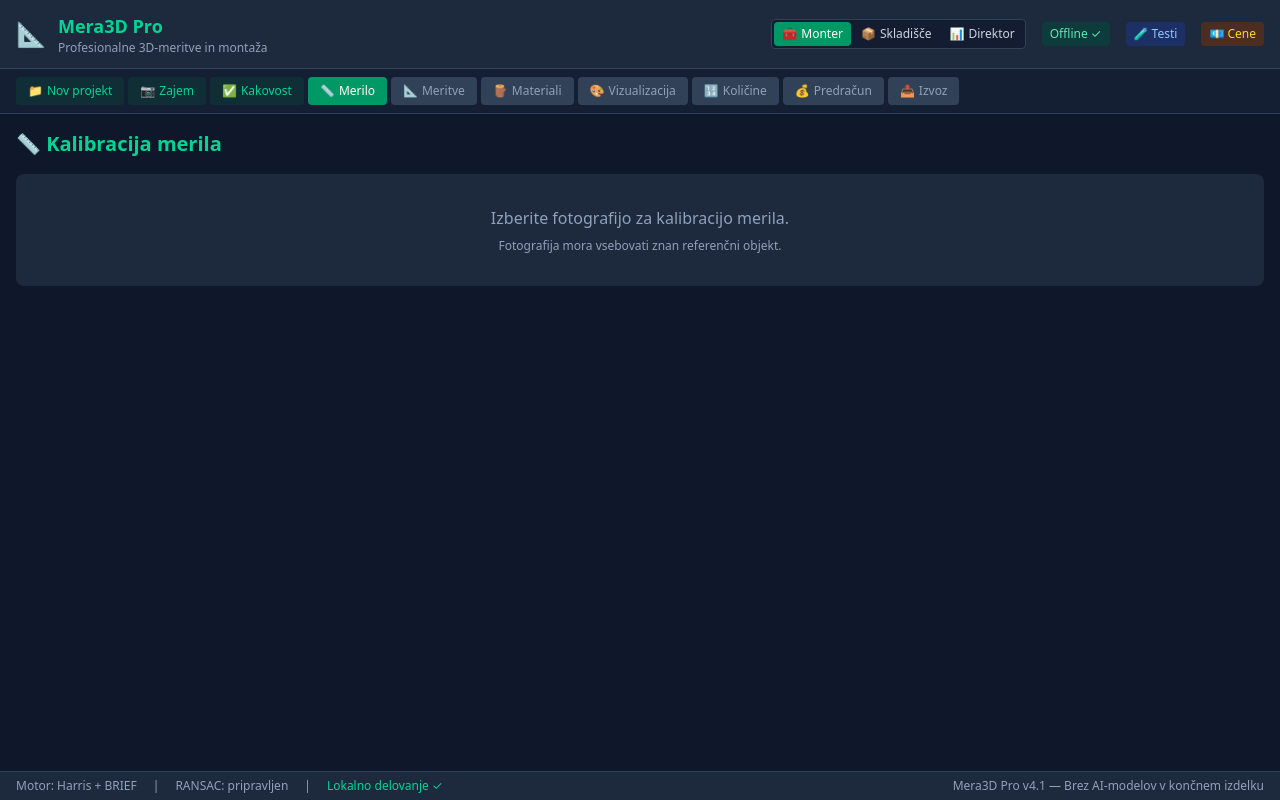
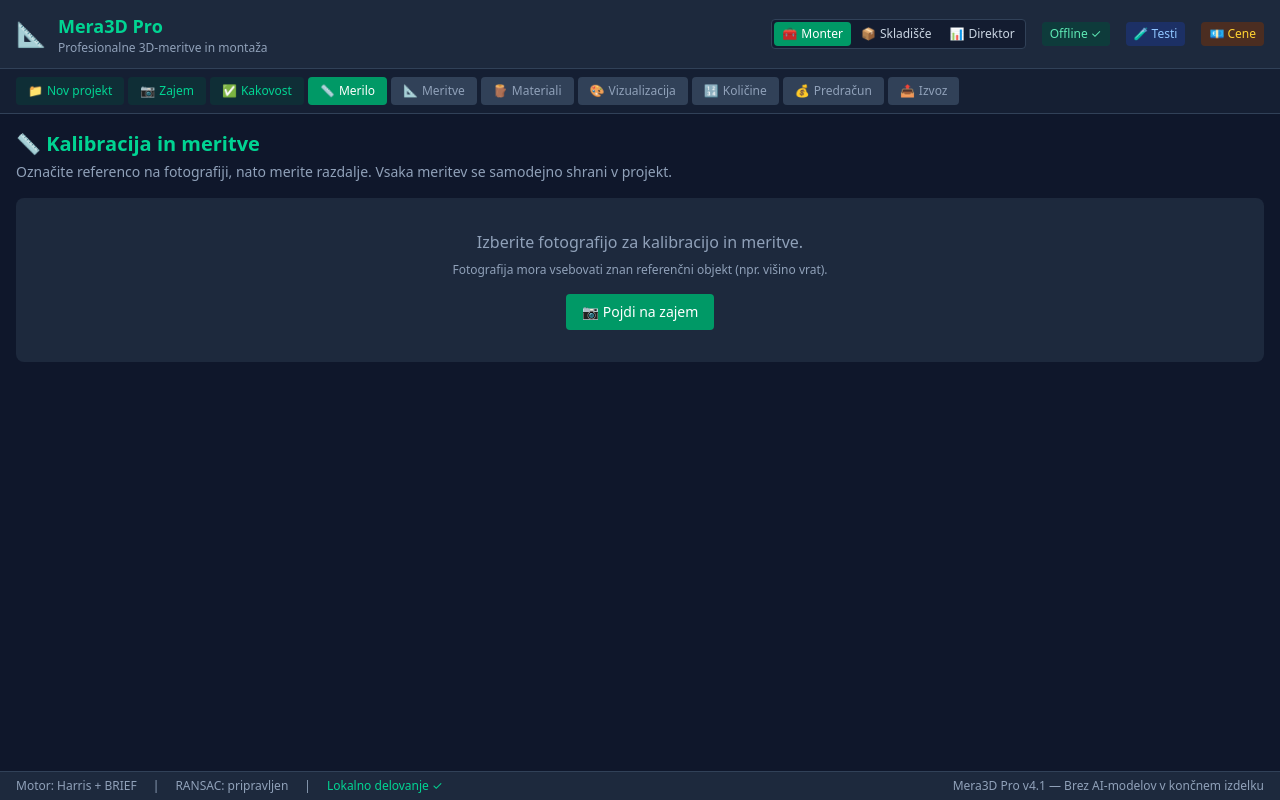
Before and after one commit to robertpezdirc8-prog/monter3d, a React (Vite) app: page / in a window 1280 px wide. Both pictures are taken after a click on the button "📏 Merilo". Built offline with nearby package versions, Linux system fonts and the light colour scheme.

Commit message:
Merilo: enotna kalibracija z merilnikom in meritve v polni locljivosti

```diff
--- a/src/App.tsx
+++ b/src/App.tsx
@@ -86,7 +86,6 @@ function App() {
   const [showInstructions, setShowInstructions] = useState(true);
   const [measuringMode, setMeasuringMode] = useState(false);
   const [measurePoints, setMeasurePoints] = useState<{x: number; y: number}[]>([]);
-  const [referenceLength, setReferenceLength] = useState<string>('');
   const [pixelToMeter, setPixelToMeter] = useState<number | null>(null);
   const [selectedPhoto, setSelectedPhoto] = useState<Photo | null>(null);
   const [fenceConfig, setFenceConfig] = useState({
@@ -164,7 +163,6 @@ function App() {
     setSelectedPhoto(null);
     setPixelToMeter(null);
     setMeasurePoints([]);
-    setReferenceLength('');
     setCapturedSteps([]);
     setCurrentCaptureStep(null);
     setPhotoMatchings([]);
@@ -278,9 +276,8 @@ function App() {
     img.onload = () => {
       if (cancelled || canvasRef.current !== canvas) return;
 
-      const scale = Math.min(1, 1000 / img.width, 700 / img.height);
-      canvas.width = Math.max(1, Math.round(img.width * scale));
-      canvas.height = Math.max(1, Math.round(img.height * scale));
+      canvas.width = Math.max(1, img.width);
+      canvas.height = Math.max(1, img.height);
 
       const ctx = canvas.getContext('2d');
       if (!ctx) return;
@@ -533,44 +530,55 @@ function App() {
           : p
       ));
 
-      // Draw features on canvas
+      // Draw features on canvas v polni ločljivosti fotografije.
+      // Tako so koordinate meritev v istem merilu kot pri naprednem merilniku.
       if (canvasRef.current) {
-        canvasRef.current.width = canvas.width;
-        canvasRef.current.height = canvas.height;
+        const featureScale = 1 / scale;
+        const infoScale = Math.max(1, img.width / 1200);
+
+        canvasRef.current.width = img.width;
+        canvasRef.current.height = img.height;
         const displayCtx = canvasRef.current.getContext('2d')!;
-        displayCtx.drawImage(img, 0, 0, canvas.width, canvas.height);
+        displayCtx.drawImage(img, 0, 0, img.width, img.height);
 
         // Draw feature points
         displayCtx.fillStyle = '#00ff88';
         features.forEach(f => {
           displayCtx.beginPath();
-          displayCtx.arc(f.point.x, f.point.y, 3, 0, Math.PI * 2);
+          displayCtx.arc(
+            f.point.x * featureScale,
+            f.point.y * featureScale,
+            3 * featureScale,
+            0,
+            Math.PI * 2
+          );
           displayCtx.fill();
         });
 
         // Draw detected lines
         displayCtx.strokeStyle = '#ff6600';
-        displayCtx.lineWidth = 1;
+        displayCtx.lineWidth = Math.max(1, featureScale);
         lines.slice(0, 10).forEach(line => {
           const cos = Math.cos(line.angle * Math.PI / 180);
           const sin = Math.sin(line.angle * Math.PI / 180);
-          const x0 = cos * line.rho;
-          const y0 = sin * line.rho;
+          const x0 = cos * line.rho * featureScale;
+          const y0 = sin * line.rho * featureScale;
+          const reach = 1000 * featureScale;
           displayCtx.beginPath();
-          displayCtx.moveTo(x0 - 1000 * sin, y0 + 1000 * cos);
-          displayCtx.lineTo(x0 + 1000 * sin, y0 - 1000 * cos);
+          displayCtx.moveTo(x0 - reach * sin, y0 + reach * cos);
+          displayCtx.lineTo(x0 + reach * sin, y0 - reach * cos);
           displayCtx.stroke();
         });
 
         // Info overlay
         displayCtx.fillStyle = 'rgba(0,0,0,0.7)';
-        displayCtx.fillRect(5, 5, 200, 80);
+        displayCtx.fillRect(5 * infoScale, 5 * infoScale, 200 * infoScale, 80 * infoScale);
         displayCtx.fillStyle = '#fff';
-        displayCtx.font = '12px monospace';
-        displayCtx.fillText(`Značilnice: ${features.length}`, 10, 22);
-        displayCtx.fillText(`Linije: ${lines.length}`, 10, 38);
-        displayCtx.fillText(`Kakovost: ${(photo.quality.overallScore * 100).toFixed(0)}%`, 10, 54);
-        displayCtx.fillText(`Ostrina: ${(photo.quality.sharpness * 100).toFixed(0)}%`, 10, 70);
+        displayCtx.font = `${12 * infoScale}px monospace`;
+        displayCtx.fillText(`Značilnice: ${features.length}`, 10 * infoScale, 22 * infoScale);
+        displayCtx.fillText(`Linije: ${lines.length}`, 10 * infoScale, 38 * infoScale);
+        displayCtx.fillText(`Kakovost: ${(photo.quality.overallScore * 100).toFixed(0)}%`, 10 * infoScale, 54 * infoScale);
+        displayCtx.fillText(`Ostrina: ${(photo.quality.sharpness * 100).toFixed(0)}%`, 10 * infoScale, 70 * infoScale);
 
         displayedCanvasRef.current = { photoId: photo.id, element: canvasRef.current };
       }
@@ -582,8 +590,9 @@ function App() {
   const handleCanvasClick = useCallback((e: React.MouseEvent<HTMLCanvasElement>) => {
     if (!measuringMode) return;
     const rect = e.currentTarget.getBoundingClientRect();
-    const x = e.clientX - rect.left;
-    const y = e.clientY - rect.top;
+    const pxScale = e.currentTarget.width / rect.width;
+    const x = (e.clientX - rect.left) * pxScale;
+    const y = (e.clientY - rect.top) * pxScale;
 
     setMeasurePoints(prev => {
       const newPoints = [...prev, { x, y }];
@@ -596,9 +605,10 @@ function App() {
         // Draw measurement line
         if (canvasRef.current) {
           const ctx = canvasRef.current.getContext('2d')!;
+          const uiScale = canvasRef.current.width / rect.width;
           ctx.strokeStyle = '#00ff00';
-          ctx.lineWidth = 2;
-          ctx.setLineDash([5, 5]);
+          ctx.lineWidth = 2 * uiScale;
+          ctx.setLineDash([5 * uiScale, 5 * uiScale]);
           ctx.beginPath();
           ctx.moveTo(newPoints[0].x, newPoints[0].y);
           ctx.lineTo(newPoints[1].x, newPoints[1].y);
@@ -609,7 +619,7 @@ function App() {
           ctx.fillStyle = '#ff0000';
           newPoints.forEach(p => {
             ctx.beginPath();
-            ctx.arc(p.x, p.y, 5, 0, Math.PI * 2);
+            ctx.arc(p.x, p.y, 5 * uiScale, 0, Math.PI * 2);
             ctx.fill();
           });
 
@@ -618,8 +628,8 @@ function App() {
           const midY = (newPoints[0].y + newPoints[1].y) / 2;
           const metricDist = pixelToMeter ? (pixelDist * pixelToMeter).toFixed(3) : `${pixelDist.toFixed(0)} px`;
           ctx.fillStyle = '#00ff00';
-          ctx.font = 'bold 14px sans-serif';
-          ctx.fillText(`${metricDist}${pixelToMeter ? ' m' : ''}`, midX + 5, midY - 5);
+          ctx.font = `bold ${14 * uiScale}px sans-serif`;
+          ctx.fillText(`${metricDist}${pixelToMeter ? ' m' : ''}`, midX + 5 * uiScale, midY - 5 * uiScale);
         }
 
         // Create measurement record
@@ -643,41 +653,6 @@ function App() {
       return newPoints;
     });
   }, [measuringMode, pixelToMeter, selectedPhoto]);
-
-  // Set reference scale
-  const setScale = useCallback(() => {
-    if (measurePoints.length !== 2 || !referenceLength) return;
-    const dx = measurePoints[1].x - measurePoints[0].x;
-    const dy = measurePoints[1].y - measurePoints[0].y;
-    const pixelDist = Math.sqrt(dx * dx + dy * dy);
-    const meters = parseFloat(referenceLength);
-    if (meters > 0 && pixelDist > 0) {
-      setPixelToMeter(meters / pixelDist);
-
-      // Create calibration measurement
-      const calibMeasurement: Measurement = {
-        id: uuidv4(),
-        type: 'length',
-        value: meters,
-        unit: 'm',
-        source: 'manual',
-        scaleSource: 'manual_reference',
-        status: 'verified',
-        uncertainty: 2,
-        confidence: 0.9,
-        photoIds: selectedPhoto ? [selectedPhoto.id] : [],
-        algorithm: 'reference_calibration',
-        calibration: {
-          method: 'manual_reference',
-          referenceLength: meters,
-          pixelToMeterRatio: meters / pixelDist
-        },
-        createdAt: new Date(),
-        verifiedAt: new Date()
-      };
-      setMeasurements(prev => [...prev, calibMeasurement]);
-    }
-  }, [measurePoints, referenceLength, selectedPhoto]);
 
   // Calculate fence plan
   const calculateFence = useCallback(() => {
@@ -1102,28 +1077,21 @@ function App() {
           {/* Scale Verification */}
           {currentStep === 'scale_verification' && (
             <div className="space-y-4">
-              <ScaleView
-                selectedPhoto={selectedPhoto}
-                canvasRef={canvasRef}
-                measuringMode={measuringMode}
-                onToggleMeasuring={() => setMeasuringMode(!measuringMode)}
-                measurePoints={measurePoints}
-                referenceLength={referenceLength}
-                onSetReferenceLength={setReferenceLength}
-                onSetScale={setScale}
-                pixelToMeter={pixelToMeter}
-                onCanvasClick={handleCanvasClick}
-                onAnalyze={analyzePhoto}
-              />
-
-              {/* New Measurement Overlay */}
-              {selectedPhoto && (
-                <div className="mt-6 border-t border-slate-700 pt-6">
-                  <div className="flex items-center justify-between mb-4">
-                    <h3 className="text-lg font-bold text-emerald-400">
-                      📐 Napredno merjenje z referenco
-                    </h3>
-                    <div className="flex gap-2">
+              <div>
+                <h2 className="text-xl font-bold text-emerald-400">📏 Kalibracija in meritve</h2>
+                <p className="text-sm text-slate-400 mt-1">
+                  Označite referenco na fotografiji, nato merite razdalje. Vsaka meritev se
+                  samodejno shrani v projekt.
+                </p>
+              </div>
+
+              {selectedPhoto ? (
+                <>
+                  <div className="flex flex-wrap items-center justify-between gap-3">
+                    <p className="text-xs text-slate-400">
+                      Fotografija: {selectedPhoto.width ?? 0} × {selectedPhoto.height ?? 0} px
+                    </p>
+                    <div className="flex flex-wrap gap-2">
                       <button
                         onClick={() => setShowFenceConfigurator(true)}
                         className="px-4 py-2 bg-indigo-600 hover:bg-indigo-500 text-white rounded text-sm font-medium transition-colors"
@@ -1144,12 +1112,28 @@ function App() {
                       </button>
                     </div>
                   </div>
+
                   <MeasurementOverlay
                     imageUrl={selectedPhoto.dataUrl}
                     imageWidth={selectedPhoto.width || 800}
                     imageHeight={selectedPhoto.height || 600}
                     onMeasurementsChange={handleOverlayMeasurementsChange}
+                    initialPixelToMeter={pixelToMeter}
+                    onScaleChange={setPixelToMeter}
                   />
+                </>
+              ) : (
+                <div className="bg-slate-800 rounded-lg p-8 text-center text-slate-400">
+                  <p>Izberite fotografijo za kalibracijo in meritve.</p>
+                  <p className="text-xs mt-2">
+                    Fotografija mora vsebovati znan referenčni objekt (npr. višino vrat).
+                  </p>
+                  <button
+                    onClick={() => setCurrentStep('capture')}
+                    className="mt-4 rounded bg-emerald-600 px-4 py-2 text-sm font-medium text-white hover:bg-emerald-700"
+                  >
+                    📷 Pojdi na zajem
+                  </button>
                 </div>
               )}
 
@@ -1658,130 +1642,6 @@ function StatusIcon({ status }: { status: string }) {
   if (status === 'analyzed') return <span className="text-emerald-400"><IconCheck /></span>;
   if (status === 'rejected') return <span className="text-red-400"><IconX /></span>;
   return <span className="text-amber-400"><IconWarning /></span>;
-}
-
-function ScaleView({ selectedPhoto, canvasRef, measuringMode, onToggleMeasuring, measurePoints, referenceLength, onSetReferenceLength, onSetScale, pixelToMeter, onCanvasClick, onAnalyze }: {
-  selectedPhoto: Photo | null;
-  canvasRef: React.RefObject<HTMLCanvasElement>;
-  measuringMode: boolean;
-  onToggleMeasuring: () => void;
-  measurePoints: {x: number; y: number}[];
-  referenceLength: string;
-  onSetReferenceLength: (v: string) => void;
-  onSetScale: () => void;
-  pixelToMeter: number | null;
-  onCanvasClick: (e: React.MouseEvent<HTMLCanvasElement>) => void;
-  onAnalyze: (p: Photo) => void;
-}) {
-  return (
-    <div>
-      <h2 className="text-xl font-bold text-emerald-400 mb-4">📏 Kalibracija merila</h2>
-
-      {!selectedPhoto ? (
-        <div className="bg-slate-800 rounded-lg p-8 text-center text-slate-400">
-          <p>Izberite fotografijo za kalibracijo merila.</p>
-          <p className="text-xs mt-2">Fotografija mora vsebovati znan referenčni objekt.</p>
-        </div>
-      ) : (
-        <div className="space-y-4">
-          <div className="bg-blue-900/20 border border-blue-800 rounded-lg p-4">
-            <h3 className="text-sm font-semibold text-blue-300 mb-2">Postopek kalibracije</h3>
-            <ol className="text-xs text-blue-200 space-y-1 list-decimal list-inside">
-              <li>Vključite način merjenja</li>
-              <li>Kliknite začetno in končno točko znanega objekta</li>
-              <li>Vnesite dejansko dolžino v metrih</li>
-              <li>Potrdite kalibracijo</li>
-            </ol>
-          </div>
-
-          <div className="flex gap-2 flex-wrap">
-            <button
-              onClick={onToggleMeasuring}
-              className={`px-4 py-2 rounded font-medium text-sm ${
-                measuringMode ? 'bg-emerald-600 text-white' : 'bg-slate-700 text-slate-300'
-              }`}
-            >
-              {measuringMode ? '🎯 Merjenje aktivno' : '📏 Vključi merjenje'}
-            </button>
-            {pixelToMeter && (
-              <span className="px-3 py-2 bg-emerald-900/30 text-emerald-300 rounded text-sm">
-                Merilo: {pixelToMeter.toFixed(5)} m/px ✓
-              </span>
-            )}
-          </div>
-
-          <canvas
-            ref={canvasRef}
-            onClick={onCanvasClick}
-            className={`w-full rounded border-2 max-h-96 object-contain ${
-              measuringMode ? 'border-emerald-500 cursor-crosshair' : 'border-slate-700'
-            }`}
-          />
-
-          {measurePoints.length > 0 && (
-            <div className="bg-slate-800 rounded-lg p-4">
-              <p className="text-sm text-slate-300 mb-2">
-                Točke: {measurePoints.length}/2
-                {measurePoints.length === 2 && ' ✓'}
-              </p>
-              {measurePoints.length === 2 && (
-                <div className="flex items-center gap-2">
-                  <input
-                    type="number"
-                    step="0.01"
-                    min="0.01"
-                    value={referenceLength}
-                    onChange={e => onSetReferenceLength(e.target.value)}
-                    placeholder="Dolžina v metrih"
-                    className="flex-1 bg-slate-700 border border-slate-600 rounded px-3 py-2 text-white text-sm"
-                  />
-                  <span className="text-slate-400 text-sm">m</span>
-                  <button
-                    onClick={onSetScale}
-                    disabled={!referenceLength}
-                    className="bg-emerald-600 hover:bg-emerald-500 disabled:bg-slate-600 px-4 py-2 rounded text-sm text-white font-medium"
-                  >
-                    Potrdi merilo
-                  </button>
-                </div>
-              )}
-            </div>
-          )}
-
-          <div className="bg-slate-800 rounded-lg p-4">
-            <h3 className="text-sm font-semibold text-slate-300 mb-2">Vir merila</h3>
-            <div className="space-y-1 text-xs">
-              <ScaleRow label="Demo merilo" status={pixelToMeter ? 'inactive' : 'available'} />
-              <ScaleRow label="Ročno vnesena referenca" status={pixelToMeter ? 'active' : 'available'} />
-              <ScaleRow label="Kalibracijski marker" status="unavailable" />
-              <ScaleRow label="Preverjeno merilo modela" status="unavailable" />
-            </div>
-          </div>
-        </div>
-      )}
-    </div>
-  );
-}
-
-function ScaleRow({ label, status }: { label: string; status: 'active' | 'available' | 'inactive' | 'unavailable' }) {
-  const colors = {
-    active: 'text-emerald-400 bg-emerald-900/20',
-    available: 'text-slate-300 bg-slate-700/50',
-    inactive: 'text-slate-500 bg-slate-800/50',
-    unavailable: 'text-slate-600 bg-slate-800/30'
-  };
-  const labels = {
-    active: '✓ Aktivno',
-    available: 'Na voljo',
-    inactive: 'Ni aktivno',
-    unavailable: 'Ni na voljo'
-  };
-  return (
-    <div className="flex items-center justify-between py-1">
-      <span className="text-slate-300">{label}</span>
-      <span className={`px-2 py-0.5 rounded text-xs ${colors[status]}`}>{labels[status]}</span>
-    </div>
-  );
 }
 
 function MeasurementsView({ measurements, selectedPhoto, canvasRef, measuringMode, onToggleMeasuring, measurePoints, onCanvasClick, pixelToMeter, onAnalyze }: {
--- a/src/components/MeasurementOverlay.tsx
+++ b/src/components/MeasurementOverlay.tsx
@@ -30,6 +30,10 @@ interface MeasurementOverlayProps {
   imageWidth: number;
   imageHeight: number;
   onMeasurementsChange?: (segments: MeasurementSegment[]) => void;
+  /** Merilo, ki je bilo že določeno v hitri kalibraciji zgoraj. */
+  initialPixelToMeter?: number | null;
+  /** Posreduje novo merilo v skupno stanje projekta. */
+  onScaleChange?: (pixelToMeter: number) => void;
 }
 
 type Mode = 'idle' | 'reference' | 'measure';
@@ -38,7 +42,9 @@ export function MeasurementOverlay({
   imageUrl,
   imageWidth: propWidth,
   imageHeight: propHeight,
-  onMeasurementsChange
+  onMeasurementsChange,
+  initialPixelToMeter,
+  onScaleChange
 }: MeasurementOverlayProps) {
   const canvasRef = useRef<HTMLCanvasElement>(null);
   const containerRef = useRef<HTMLDivElement>(null);
@@ -46,7 +52,7 @@ export function MeasurementOverlay({
   const [mode, setMode] = useState<Mode>('idle');
   const [referencePoints, setReferencePoints] = useState<Point2D[]>([]);
   const [referenceDistance, setReferenceDistance] = useState<string>('');
-  const [pixelToMeter, setPixelToMeter] = useState<number | null>(null);
+  const [pixelToMeter, setPixelToMeter] = useState<number | null>(initialPixelToMeter ?? null);
   const [measurePoints, setMeasurePoints] = useState<MeasurementPoint[]>([]);
   const [segments, setSegments] = useState<MeasurementSegment[]>([]);
   const [displayScale, setDisplayScale] = useState(1);
@@ -78,6 +84,18 @@ export function MeasurementOverlay({
 
   const imageWidth = actualDimensions?.width || propWidth;
   const imageHeight = actualDimensions?.height || propHeight;
+
+  // Prevzemi merilo iz hitre kalibracije, dokler uporabnik ne nastavi svoje reference.
+  useEffect(() => {
+    if (
+      initialPixelToMeter &&
+      initialPixelToMeter > 0 &&
+      pixelToMeter === null &&
+      referencePoints.length === 0
+    ) {
+      setPixelToMeter(initialPixelToMeter);
+    }
+  }, [initialPixelToMeter, pixelToMeter, referencePoints.length]);
 
   // Calculate display scale to fit image in container
   useEffect(() => {
@@ -260,9 +278,11 @@ export function MeasurementOverlay({
     if (isNaN(dist) || dist <= 0 || referencePoints.length !== 2) return;
 
     const scale = calculateScaleFromReference(referencePoints[0], referencePoints[1], dist);
+    if (scale === null) return;
     setPixelToMeter(scale);
+    onScaleChange?.(scale);
     setMode('measure');
-  }, [referenceDistance, referencePoints]);
+  }, [referenceDistance, referencePoints, onScaleChange]);
 
   // Reset reference
   const resetReference = useCallback(() => {
```
